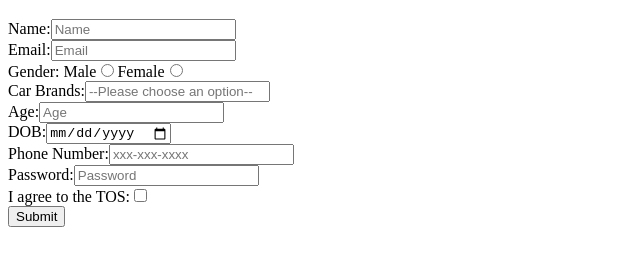
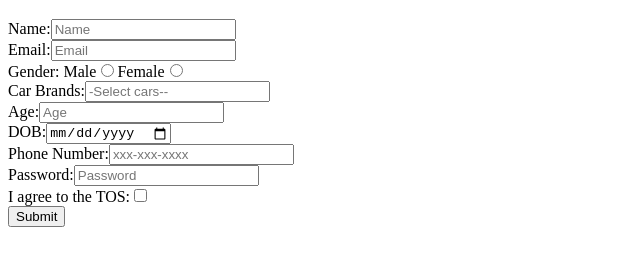
Before and after one commit to acciojob/signup-form-car-AshishGaikwad717, a website: page main.html in a window 1280 px wide. Shown: the part 61-326 px from the top of the page, without its empty margins (0-640 px from the left). Drawn offline with Linux system fonts and the light colour scheme.

Commit message:
created a submission

```diff
--- a/main.html
+++ b/main.html
@@ -15,7 +15,7 @@
 		Name:<input type="text" id="name" placeholder="Name" required><br>
 		Email:<input type="email" id="email" placeholder="Email" required><br>
 		Gender: Male<input type="radio" id="gender_m" name="gender" required>Female<input type="radio" required name="gender" id="gender_f"><br>
-		Car Brands:<input type="select" id="cars" placeholder="--Please choose an option--" required><br>
+		Car Brands:<input type="select" id="cars" placeholder="-Select cars--" required><br>
 		Age:<input type="number" id="age" placeholder="Age" required><br>
 		DOB:<input type="date" id="dob" required><br>
 		Phone Number:<input type="tel" id="tel" placeholder="xxx-xxx-xxxx"><br>
```
